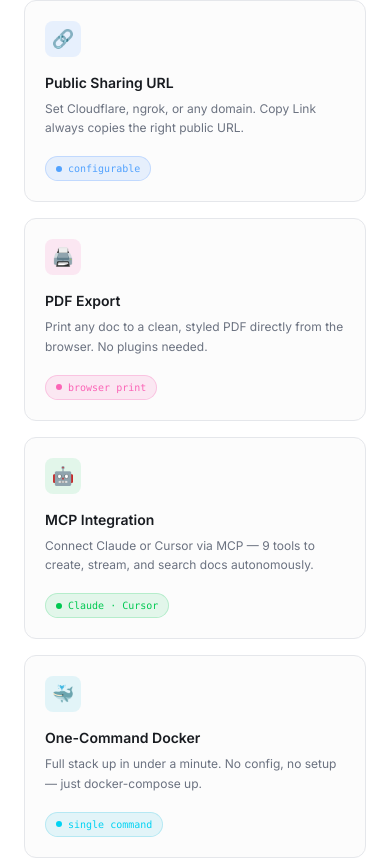
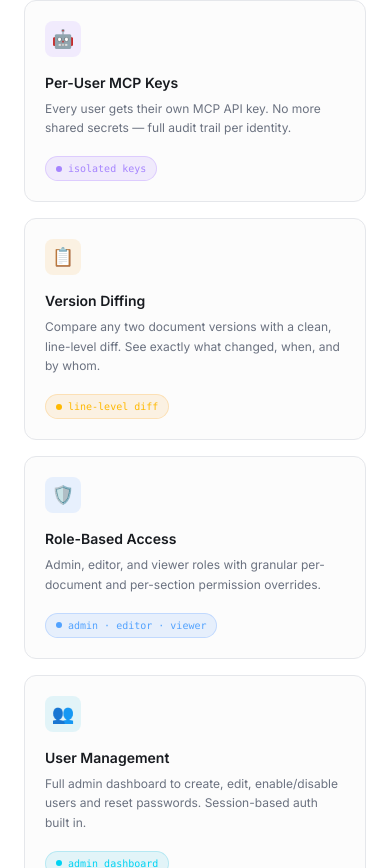
Before and after one commit to Nikhil-Singh-2503/AIDotMD, a React (Vite) app in the folder frontend/: page / in a window 390 px wide. Shown: the part 1376-2244 px from the top of the page. Built offline with nearby package versions, Linux system fonts and the light colour scheme.

Commit message:
feat(homepage): update feature cards with per-user MCP, version diffing, RBAC, user management
fix(mobile): add profile trigger in mobile sidebar drawer

```diff
--- a/frontend/src/components/admin/AdminLayout.tsx
+++ b/frontend/src/components/admin/AdminLayout.tsx
@@ -118,10 +118,7 @@ export function AdminLayout({ children }: AdminLayoutProps) {
         })}
       </nav>
 
-      {showProfile && <ProfileModal onClose={() => setShowProfile(false)} />}
-
-      <div className="border-t p-3 space-y-2">
-        {user && !collapsed && (
+      <div className="border-t p-3 space-y-2">{(user && !collapsed) && (
           <button
             onClick={() => setShowProfile(true)}
             className="w-full flex items-center gap-2 px-2 py-1.5 rounded-md hover:bg-muted transition-colors text-left"
@@ -209,6 +206,7 @@ export function AdminLayout({ children }: AdminLayoutProps) {
 
   return (
     <div className="min-h-screen bg-background">
+      {showProfile && <ProfileModal onClose={() => setShowProfile(false)} />}
       <aside
         className={cn(
           'fixed left-0 top-0 z-50 h-screen border-r bg-card transition-all duration-300',
@@ -284,6 +282,21 @@ export function AdminLayout({ children }: AdminLayoutProps) {
           </nav>
 
           <div className="border-t p-3 space-y-2">
+            {user && (
+              <button
+                onClick={() => { setShowProfile(true); setMobileOpen(false) }}
+                className="w-full flex items-center gap-2 px-2 py-1.5 rounded-md hover:bg-muted transition-colors text-left"
+              >
+                <div className="w-6 h-6 rounded-full bg-primary/10 text-primary flex items-center justify-center text-xs font-semibold shrink-0">
+                  {user.display_name.charAt(0).toUpperCase()}
+                </div>
+                <div className="min-w-0 flex-1">
+                  <p className="text-xs font-medium truncate">{user.display_name}</p>
+                  <p className="text-[10px] text-muted-foreground capitalize">{user.role}</p>
+                </div>
+                <User className="w-3 h-3 text-muted-foreground shrink-0" />
+              </button>
+            )}
             <div className="flex items-center gap-2 px-2">
               <ThemeToggle />
             </div>
--- a/frontend/src/pages/HomePage.tsx
+++ b/frontend/src/pages/HomePage.tsx
@@ -138,31 +138,40 @@ const FEATURE_CARDS = [
     dotColor: 'bg-green-500',
   },
   {
-    icon: '🔗',
+    icon: '🤖',
+    iconBg: 'bg-violet-500/10',
+    title: 'Per-User MCP Keys',
+    description: 'Every user gets their own MCP API key. No more shared secrets — full audit trail per identity.',
+    pill: 'isolated keys',
+    pillColor: 'bg-violet-500/10 border-violet-500/20 text-violet-400',
+    dotColor: 'bg-violet-400',
+  },
+  {
+    icon: '📋',
+    iconBg: 'bg-amber-500/10',
+    title: 'Version Diffing',
+    description: 'Compare any two document versions with a clean, line-level diff. See exactly what changed, when, and by whom.',
+    pill: 'line-level diff',
+    pillColor: 'bg-amber-500/10 border-amber-500/20 text-amber-400',
+    dotColor: 'bg-amber-400',
+  },
+  {
+    icon: '🛡️',
     iconBg: 'bg-blue-500/10',
-    title: 'Public Sharing URL',
-    description: 'Set Cloudflare, ngrok, or any domain. Copy Link always copies the right public URL.',
-    pill: 'configurable',
+    title: 'Role-Based Access',
+    description: 'Admin, editor, and viewer roles with granular per-document and per-section permission overrides.',
+    pill: 'admin · editor · viewer',
     pillColor: 'bg-blue-500/10 border-blue-500/20 text-blue-400',
     dotColor: 'bg-blue-400',
   },
   {
-    icon: '🖨️',
-    iconBg: 'bg-pink-500/10',
-    title: 'PDF Export',
-    description: 'Print any doc to a clean, styled PDF directly from the browser. No plugins needed.',
-    pill: 'browser print',
-    pillColor: 'bg-pink-500/10 border-pink-500/20 text-pink-400',
-    dotColor: 'bg-pink-400',
-  },
-  {
-    icon: '🤖',
-    iconBg: 'bg-green-500/10',
-    title: 'MCP Integration',
-    description: 'Connect Claude or Cursor via MCP — 9 tools to create, stream, and search docs autonomously.',
-    pill: 'Claude · Cursor',
-    pillColor: 'bg-green-500/10 border-green-500/20 text-green-500',
-    dotColor: 'bg-green-500',
+    icon: '👥',
+    iconBg: 'bg-cyan-500/10',
+    title: 'User Management',
+    description: 'Full admin dashboard to create, edit, enable/disable users and reset passwords. Session-based auth built in.',
+    pill: 'admin dashboard',
+    pillColor: 'bg-cyan-500/10 border-cyan-500/20 text-cyan-400',
+    dotColor: 'bg-cyan-400',
   },
   {
     icon: '🐳',
@@ -172,15 +181,6 @@ const FEATURE_CARDS = [
     pill: 'single command',
     pillColor: 'bg-cyan-500/10 border-cyan-500/20 text-cyan-400',
     dotColor: 'bg-cyan-400',
-  },
-  {
-    icon: '🔏',
-    iconBg: 'bg-purple-500/10',
-    title: 'Draft / Published',
-    description: 'Toggle visibility per doc. Drafts are admin-only; published docs are public instantly.',
-    pill: 'access control',
-    pillColor: 'bg-purple-500/10 border-purple-500/20 text-purple-400',
-    dotColor: 'bg-purple-400',
   },
 ] as const
 
@@ -197,7 +197,7 @@ function FeaturesGrid() {
             Packed with features
           </h2>
           <p className="text-sm text-muted-foreground max-w-sm mx-auto">
-            From AI-native streaming to one-click PDF export — every feature built for real use.
+            Per-user MCP keys, version diffing, RBAC, and more — every feature built for real use.
           </p>
         </div>
 
```
